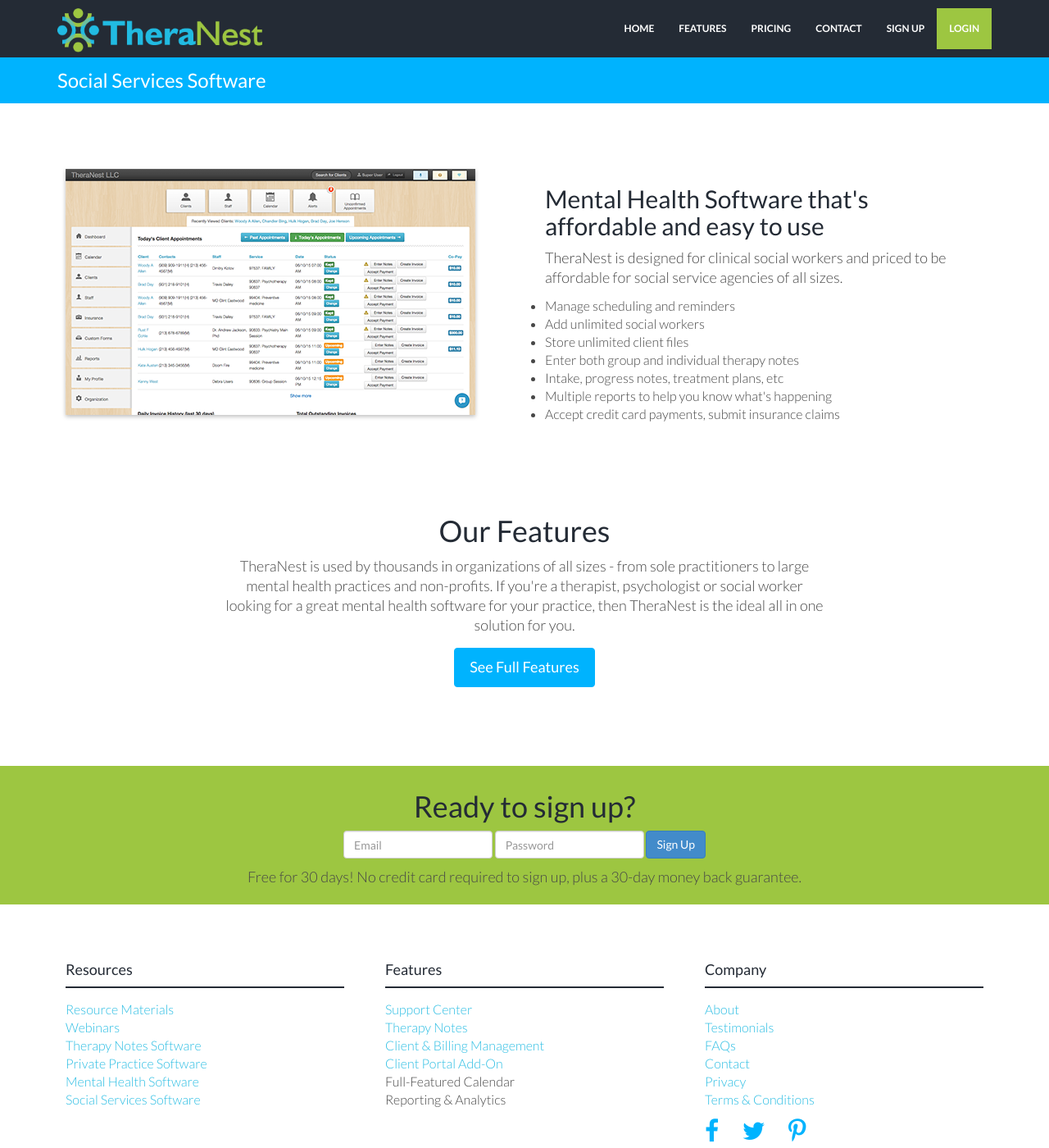
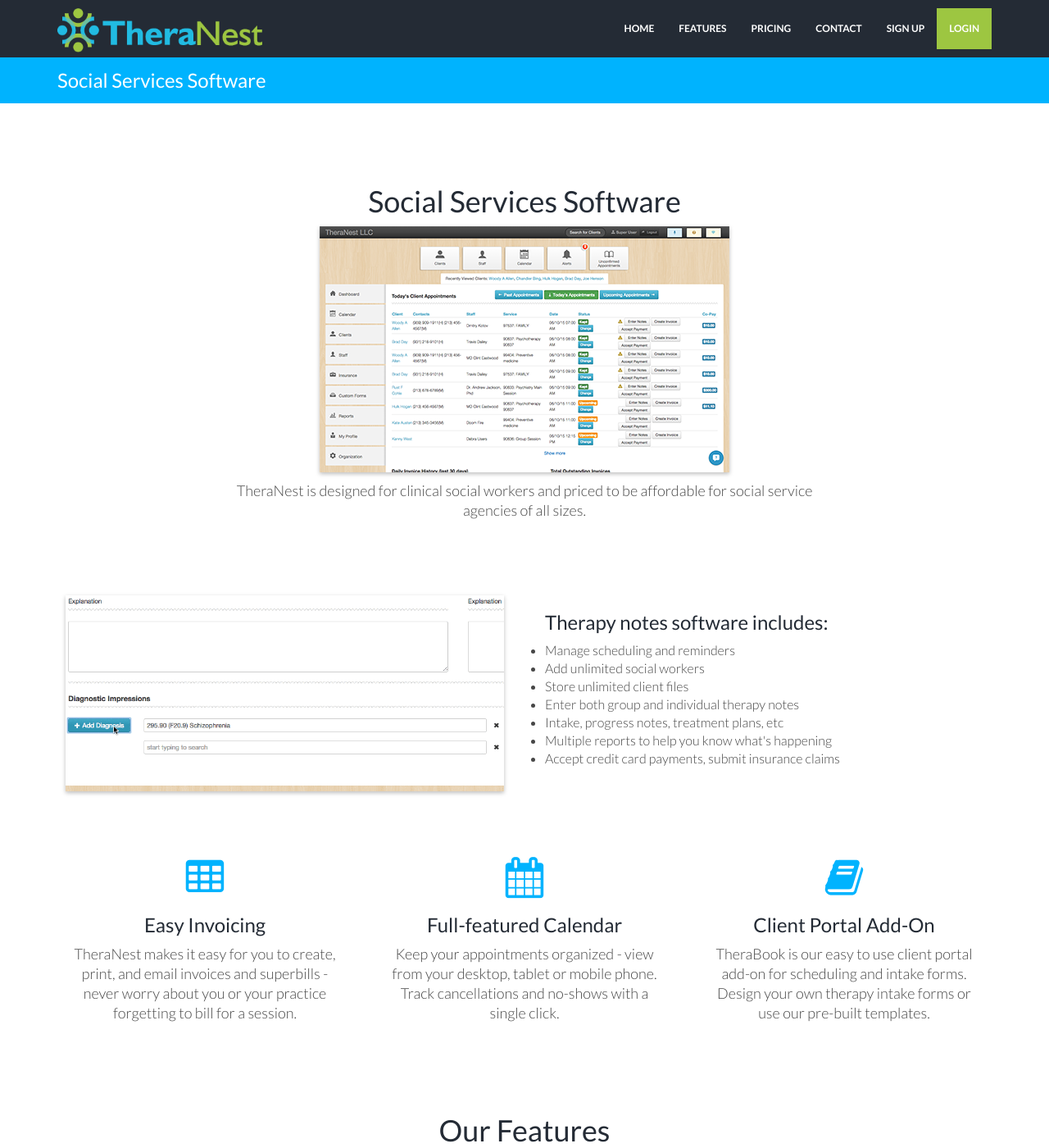
Before and after one commit to kaylacille/theranest-update, a Jekyll site: the page built from social-service-software.html, in a window 1280 px wide and 1400 px high. Shown: the whole window at 82% size. Built offline with Jekyll 4.4.1, drawn with Linux system fonts in a browser that asks for light colours; nearby versions of some CDN libraries.

Commit message:
update social services page

```diff
--- a/social-service-software.html
+++ b/social-service-software.html
@@ -3,15 +3,23 @@
 title: Social Services Software
 permalink: /social-service-software/
 ---
+<div class="container mtb centered">
+    <div class="row">
+        <div class="col-lg-8 col-lg-offset-2">
+            <h1>Social Services Software</h1>
+             <img class="img-responsive" src="{{ "/assets/img/features-mental-health-software-dashboard.png" | prepend: site.baseurl }}" alt="">
+            <p>TheraNest is designed for clinical social workers and priced to be affordable for social service agencies of all sizes.</p>
+        </div>
+    </div><! --/row -->
+</div><! --/container -->
 
 <div class="container mtb">
     <div class="row">
         <div class="col-lg-6">
-            <img class="img-responsive" src="{{ "/assets/img/features-mental-health-software-dashboard.png" | prepend: site.baseurl }}" alt="">
+            <img class="img-responsive" src="{{ "/assets/img/features-mental-health-software-diagnostic-codes.gif" | prepend: site.baseurl }}" alt="">
         </div>
         <div class="col-lg-6">
-            <h2>Mental Health Software that's affordable and easy to use</h2>
-            <p>TheraNest is designed for clinical social workers and priced to be affordable for social service agencies of all sizes.</p>
+        <h3>Therapy notes software includes:</h3>
             <ul>
                  <li>Manage scheduling and reminders</li>
                  <li>Add unlimited social workers</li>
@@ -24,3 +32,23 @@
         </div>
     </div><! --/row -->
 </div><! --/container -->
+
+<div class="container mtb centered features">
+         <div class="row">
+        <div class="col-lg-4">
+            <i class="fa fa-table"></i>
+            <h2>Easy Invoicing</h2>
+            <p>TheraNest makes it easy for you to create, print, and email invoices and superbills - never worry about you or your practice forgetting to bill for a session.</p>
+        </div>
+        <div class="col-lg-4">
+            <i class="fa fa-calendar"></i>
+            <h2>Full-featured Calendar</h2>
+            <p>Keep your appointments organized - view from your desktop, tablet or mobile phone. Track cancellations and no-shows with a single click.</p>
+        </div>
+        <div class="col-lg-4">
+            <i class="fa fa-book"></i>
+            <h2>Client Portal Add-On</h2>
+            <p>TheraBook is our easy to use client portal add-on for scheduling and intake forms. Design your own therapy intake forms or use our pre-built templates.</p>
+        </div>
+    </div><!-- --/row ---->
+</div>
```
